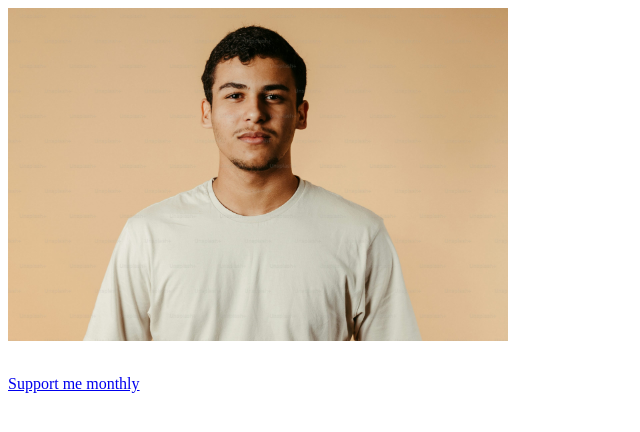
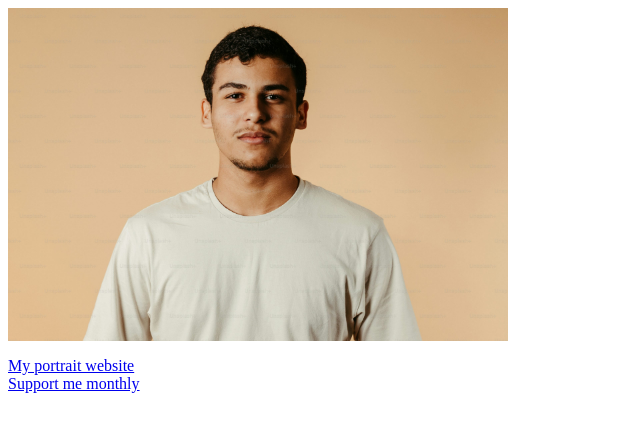
Before and after one commit to MoshiXu/moshixu.github.io, a plain HTML site: page index.html in a window 1280 px wide. Shown: the whole page, without its empty margins (0-640 px from the left). Drawn offline with Linux system fonts and the light colour scheme.

Commit message:
Update index.html

```diff
--- a/index.html
+++ b/index.html
@@ -7,7 +7,10 @@
 
 <p></p>
 
+<a href="https://www.instagram.com/portrait_of_los_angeles">My portrait website</a>
 
 <br>
 
+
+
 <a href="https://www.buymeacoffee.com/moshixu" target="_blank" rel="noopener">Support me monthly</a>
```
